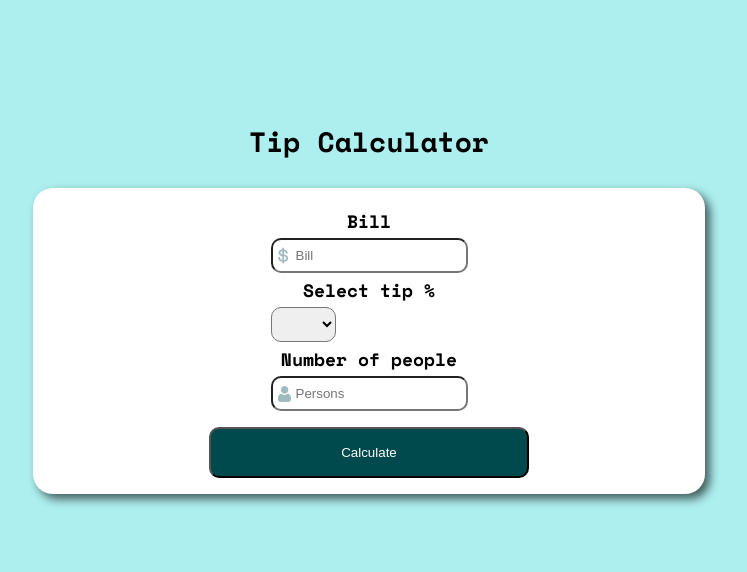
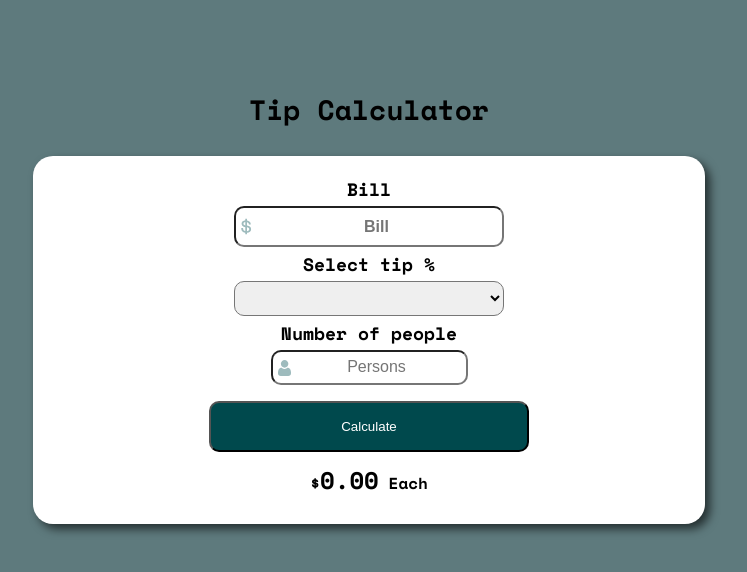
Before and after one commit to LucasCBraga/TipCalculator, a plain HTML site: page Tip Calculator/index.html in a window 1280 px wide. Shown: the whole page, without its empty margins (271-1018 px from the left). Drawn offline with nearby package versions, Linux system fonts and the light colour scheme.

Commit message:
alteração no layout da calculadora

```diff
--- a/tip-calculator-app-main/assets/script.js
+++ b/Tip Calculator/assets/script.js
@@ -1,5 +1,5 @@
-document.getElementById("valor-calculado").style.display = "none"
-document.getElementById('each').style.display = 'none'
+//document.getElementById("valor-calculado").style.display = "none"
+//document.getElementById('each').style.display = 'none'
 onclick
 
 function calculateDinner(){
--- a/tip-calculator-app-main/assets/style.css
+++ b/Tip Calculator/assets/style.css
@@ -1,5 +1,5 @@
 body {
-    background-color: rgba(160, 236, 236, 0.863);
+    background-color: hsl(186, 14%, 43%);
     font-family: 'Space Mono', monospace;
 }
 
@@ -17,7 +17,7 @@ input {
 #container{
     display: flex;
     justify-content: center;
-    padding-top: 8em;
+    padding-top: 6em;
     padding-bottom: 2rem;
 
 }
@@ -31,6 +31,10 @@ input {
     background: url(../images/icon-dollar.svg);
     background-repeat: no-repeat;
     background-position: 5px;
+    width: 250px;
+    text-align: center;
+    font-size: 18px;
+    font-weight: bold;
 }
 
 #calculator {
@@ -49,18 +53,20 @@ input {
 #taxa-de-servico{
     border-radius: 10px;
     padding: .5rem;
-    margin-right: 5rem;
+    width: 100%;
 }
 
 #numero-pessoas {
     background: url(../images/icon-person.svg);
     background-repeat: no-repeat;
     background-position: 5px;
+    text-align: center;
 
 }
 
 ::placeholder {
    padding-left: 15px;
+   font-size: 16px;
 }
 
 #calcular {
@@ -76,3 +82,11 @@ input {
     cursor: pointer;
 
 }
+
+#valor-calculado {
+    padding: 1rem;
+}
+
+#valor-por-pessoa {
+    font-size: 24px;
+}
```
Also changed, not shown: Tip Calculator/index.html (renamed from tip-calculator-app-main/index.html, +2 -3 lines), Tip Calculator/assets/reset.css (renamed from tip-calculator-app-main/assets/reset.css), Tip Calculator/design/active-states.jpg (renamed from tip-calculator-app-main/design/active-states.jpg), Tip Calculator/design/desktop-design-completed.jpg (renamed from tip-calculator-app-main/design/desktop-design-completed.jpg), Tip Calculator/design/desktop-design-empty.jpg (renamed from tip-calculator-app-main/design/desktop-design-empty.jpg), Tip Calculator/design/desktop-preview.jpg (renamed from tip-calculator-app-main/design/desktop-preview.jpg), Tip Calculator/design/mobile-design.jpg (renamed from tip-calculator-app-main/design/mobile-design.jpg), Tip Calculator/images/favicon-32x32.png (renamed from tip-calculator-app-main/images/favicon-32x32.png), Tip Calculator/images/icon-dollar.svg (renamed from tip-calculator-app-main/images/icon-dollar.svg), Tip Calculator/images/icon-person.svg (renamed from tip-calculator-app-main/images/icon-person.svg), Tip Calculator/images/logo.svg (renamed from tip-calculator-app-main/images/logo.svg), 8 other files.
